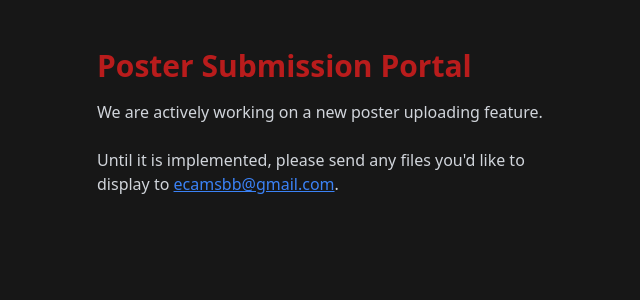
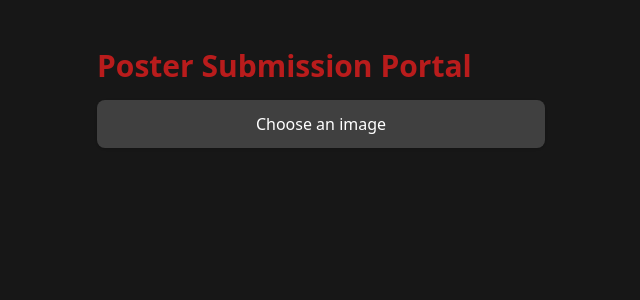
Before and after one commit to ECaMS-Billboard/ecams-billboard, a React (Create React App) app: page /upload in a window 1280 px wide. Shown: the top 300 px of the page, without its empty margins (319-959 px from the left). Built offline with nearby package versions, Linux system fonts and the light colour scheme; the HTML template or start-up script is replaced by a standard one.

Commit message:
add user file upload feature in src/pages/Upload.js

```diff
--- a/src/pages/Upload.js
+++ b/src/pages/Upload.js
@@ -1,14 +1,101 @@
+import React, { useState } from 'react';
+
+
 function Upload() {
+  const [image, setImage] = useState(null);
+  const [file, setFile] = useState(null);
+
+
+  // handle file input change
+  const handleFileChange = (e) => {
+    const userImg = e.target.files[0]
+    if (userImg) {
+      const imgUrl = URL.createObjectURL(userImg);
+      setImage(imgUrl);
+      setFile(e.target.files[0]);
+    }
+  };
+
+
+  const uploadImage = async () => {
+    if (!file) {
+      alert("Please select an image first!");
+      return;
+    }
+
+    // prepare data to send to the API
+    const formData = new FormData();
+    formData.append('file', file);
+    formData.append('description', "UPLOAD TEST");
+    formData.append('notes', "UPLOAD TEST");
+
+
+    try {
+      // TODO: this URL needs to be changed to the actual API link, once that is hosted!
+      const response = await fetch('http://localhost:5000/upload', {
+        method: 'POST',
+        body: formData,
+      });
+
+      if (!response.ok) {
+        throw new Error('Failed to upload image');
+      }
+
+      const data = await response.json();
+      console.log('Upload successful:', data);
+      alert('Image uploaded successfully.');
+    } catch (error) {
+      console.error('Error uploading image:', error);
+      alert('Error uploading image.');
+    }
+  };
+
+
   return (
     <div className="min-h-screen bg-neutral-900 py-12 px-4 sm:px-6 lg:px-8">
       <div className="max-w-md mx-auto">
         <h1 className="text-red-700 text-3xl font-bold mb-4">Poster Submission Portal</h1>
-        <p className="text-gray-300">
-          We are actively working on a new poster uploading feature.
-          <br/><br/>
-          Until it is implemented, please send any files you'd like to display to {' '}
-          <a className="underline text-blue-500" href="mailto:ecamsbb@gmail.com">ecamsbb@gmail.com</a>.
-        </p>
+        <div className="w-full max-w-md flex flex-col gap-4">
+          <button
+            onClick={() => document.getElementById('fileInput').click()}
+            className="block text-white bg-neutral-700 hover:bg-neutral-600 py-3 px-4
+                       rounded-lg shadow text-center transition hover:-translate-y-1"
+          >
+            Choose an image
+          </button>
+
+          {/* hidden file input, called by the button above */}
+          <input
+            id="fileInput"
+            type="file"
+            accept="image/*"
+            className="hidden"
+            onChange={handleFileChange}
+          />
+
+          {/* display upload button after an image is selected */}
+          {file && (
+            <div className="translate-y-5">
+              <p className="text-white">
+                All submissions are manually reviewed before being displayed on the kiosk.
+              </p>
+              <button
+                onClick={uploadImage}
+                className="w-full block text-white bg-red-900 hover:bg-red-800 py-3 px-4
+                           rounded-lg shadow text-center transition hover:-translate-y-1 mt-4"
+              >
+                Upload
+              </button>
+            </div>
+          )}
+
+          {image && (
+            <div className="mt-4 translate-y-10">
+              <img src={image} alt="Uploaded Poster" className="w-full rounded-lg shadow" />
+            </div>
+          )}
+
+        </div>
       </div>
     </div>
   );
```
